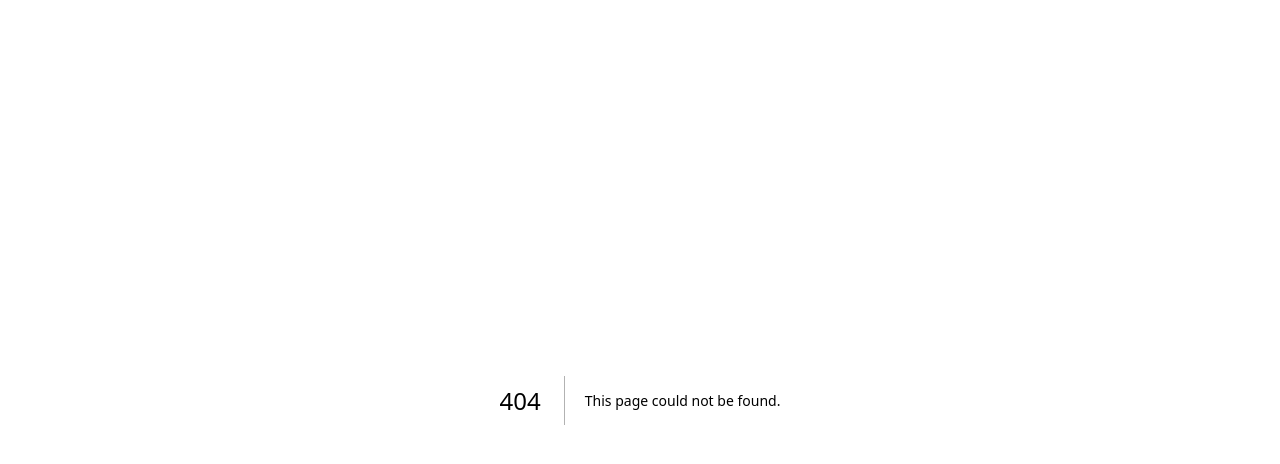
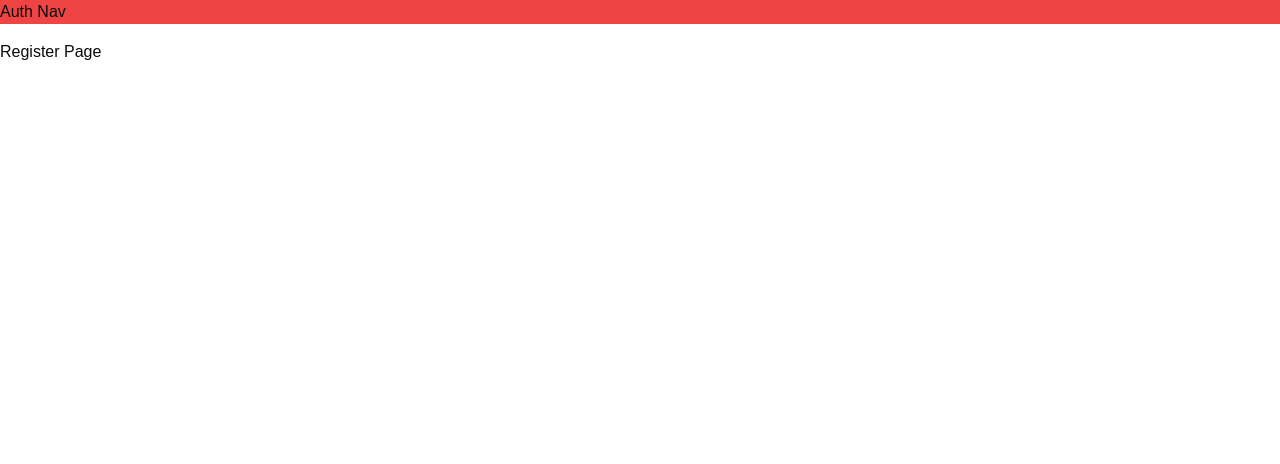
Before and after one commit to CarsonH19/a2g-video, a Next.js app: page /register in a window 1280 px wide. Before the commit this address had no page. Shown: the top 464 px of the page. Built offline with nearby package versions, Linux system fonts and the light colour scheme.

Commit message:
feat: auth routing

```diff
--- /dev/null
+++ b/app/(auth)/layout.tsx
@@ -0,0 +1,10 @@
+const AuthLayout = ({ children }: { children: React.ReactNode }) => {
+  return (
+    <div className="flex flex-col gap-y-4">
+      <nav className="bg-red-500 w-full">Auth Nav</nav>
+      {children}
+    </div>
+  );
+};
+
+export default AuthLayout;
--- /dev/null
+++ b/app/(auth)/login/page.tsx
@@ -0,0 +1,9 @@
+const LoginPage = () => {
+  return (
+    <div>
+      <p>Login Page</p>
+    </div>
+  );
+};
+
+export default LoginPage;
--- /dev/null
+++ b/app/(auth)/register/page.tsx
@@ -0,0 +1,9 @@
+const RegisterPage = () => {
+  return (
+    <div>
+      <p>Register Page</p>
+    </div>
+  );
+};
+
+export default RegisterPage;
--- a/app/layout.tsx
+++ b/app/layout.tsx
@@ -1,21 +1,21 @@
 import type { Metadata } from "next";
-import localFont from "next/font/local";
+// import localFont from "next/font/local";
 import "./globals.css";
 
-const geistSans = localFont({
-  src: "./fonts/GeistVF.woff",
-  variable: "--font-geist-sans",
-  weight: "100 900",
-});
-const geistMono = localFont({
-  src: "./fonts/GeistMonoVF.woff",
-  variable: "--font-geist-mono",
-  weight: "100 900",
-});
+// const geistSans = localFont({
+//   src: "./fonts/GeistVF.woff",
+//   variable: "--font-geist-sans",
+//   weight: "100 900",
+// });
+// const geistMono = localFont({
+//   src: "./fonts/GeistMonoVF.woff",
+//   variable: "--font-geist-mono",
+//   weight: "100 900",
+// });
 
 export const metadata: Metadata = {
-  title: "Create Next App",
-  description: "Generated by create next app",
+  title: "A2G International Video",
+  description: "In-House Video Receiving App",
 };
 
 export default function RootLayout({
@@ -26,7 +26,7 @@ export default function RootLayout({
   return (
     <html lang="en">
       <body
-        className={`${geistSans.variable} ${geistMono.variable} antialiased`}
+      // className={`${geistSans.variable} ${geistMono.variable} antialiased`}
       >
         {children}
       </body>
```
Also changed, not shown: app/fonts/GeistMonoVF.woff (deleted), app/fonts/GeistVF.woff (deleted).
